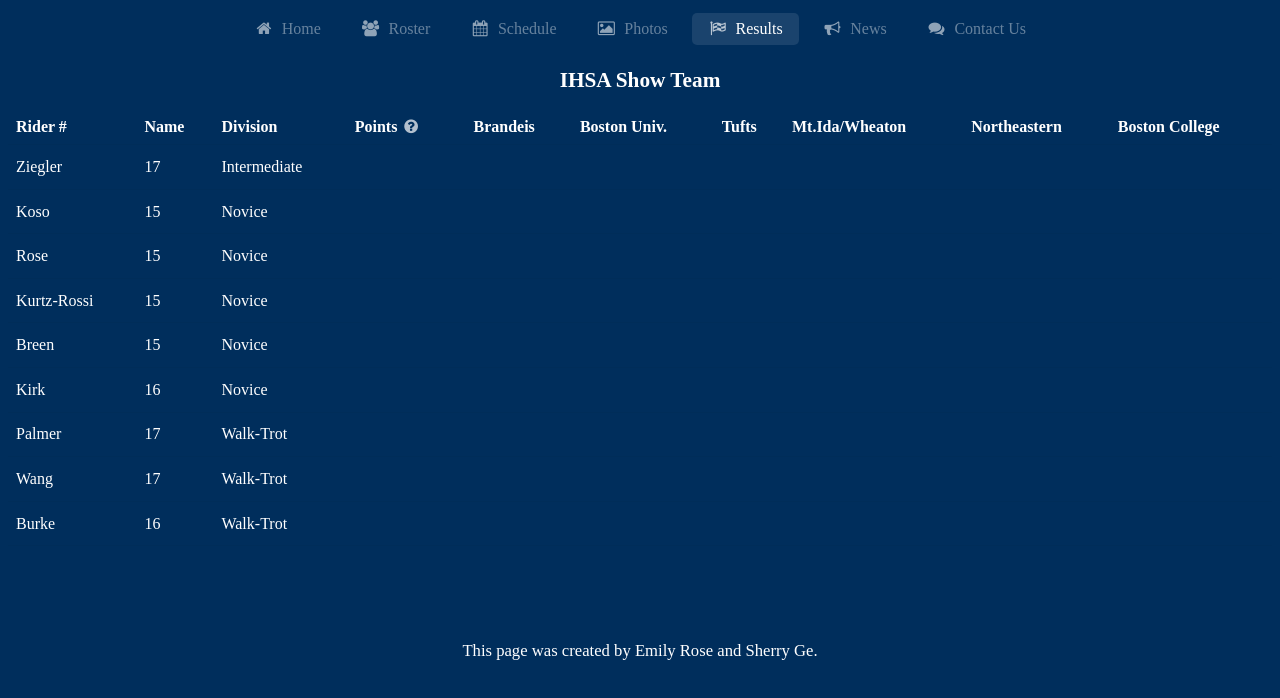
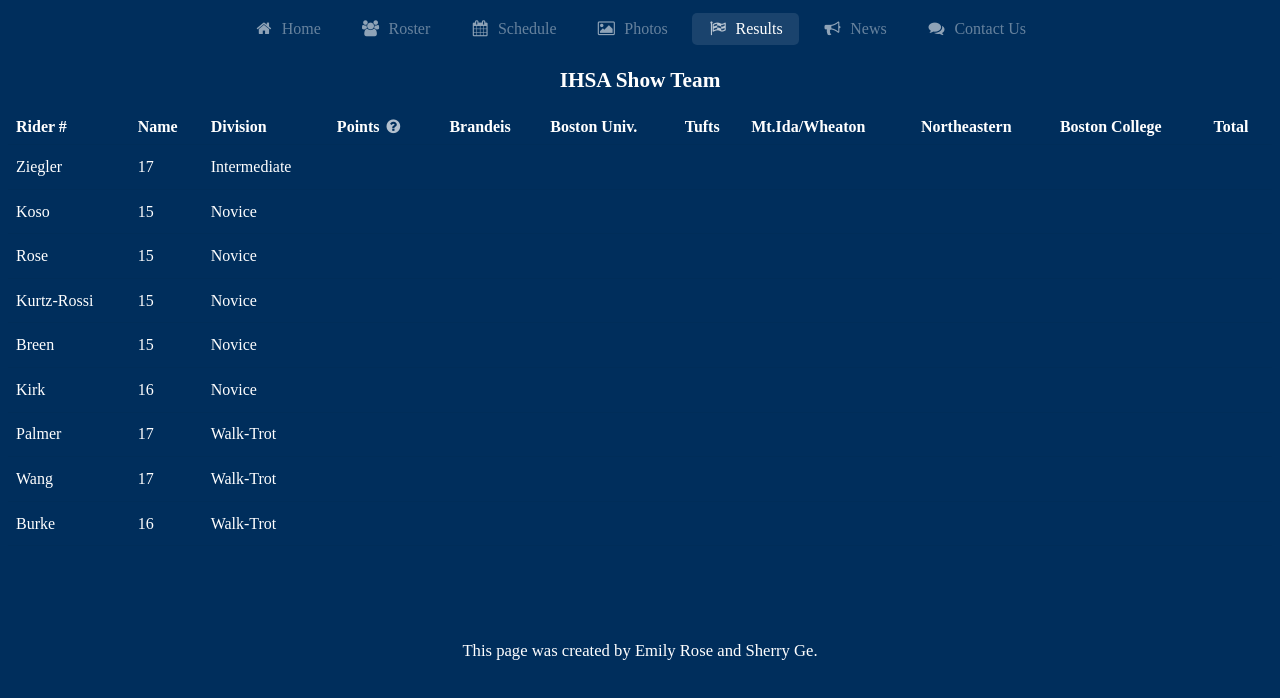
Before and after one commit to coldwellop1/equestrianevents, a plain HTML site: page results.html in a window 1280 px wide. Shown: the part 54-752 px from the top of the page. Drawn offline with nearby package versions, Linux system fonts and the light colour scheme.

Commit message:
Update results.html

```diff
--- a/results.html
+++ b/results.html
@@ -55,6 +55,7 @@
 	       <th><div>Mt.Ida/Wheaton</div></th>
 	       <th><div>Northeastern</div></th>
 	       <th><div>Boston College</div></th>
+	       <th><div><b>Total</b></div></th>
 	    </tr>
 	  </thead>
 	  <tbody>
```
